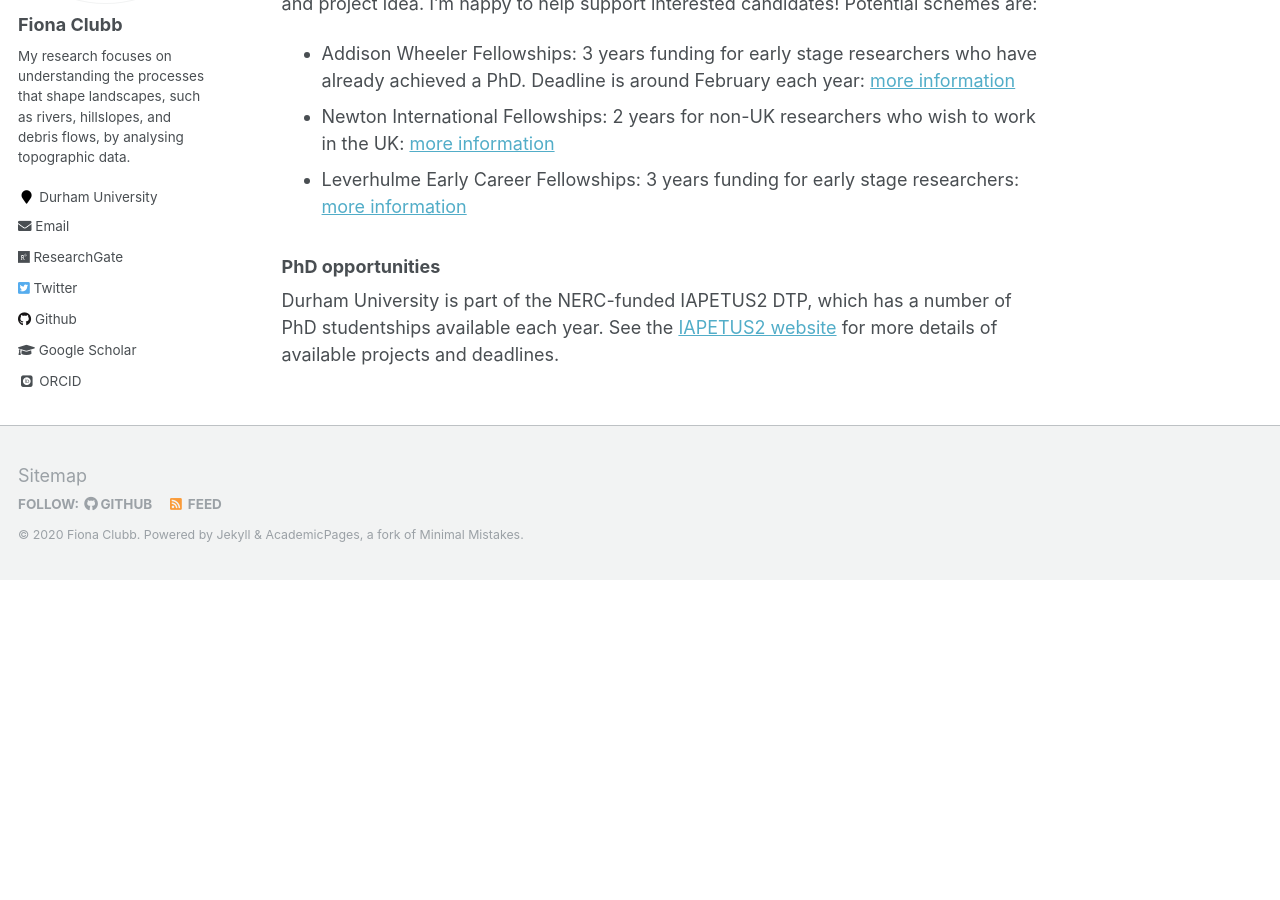
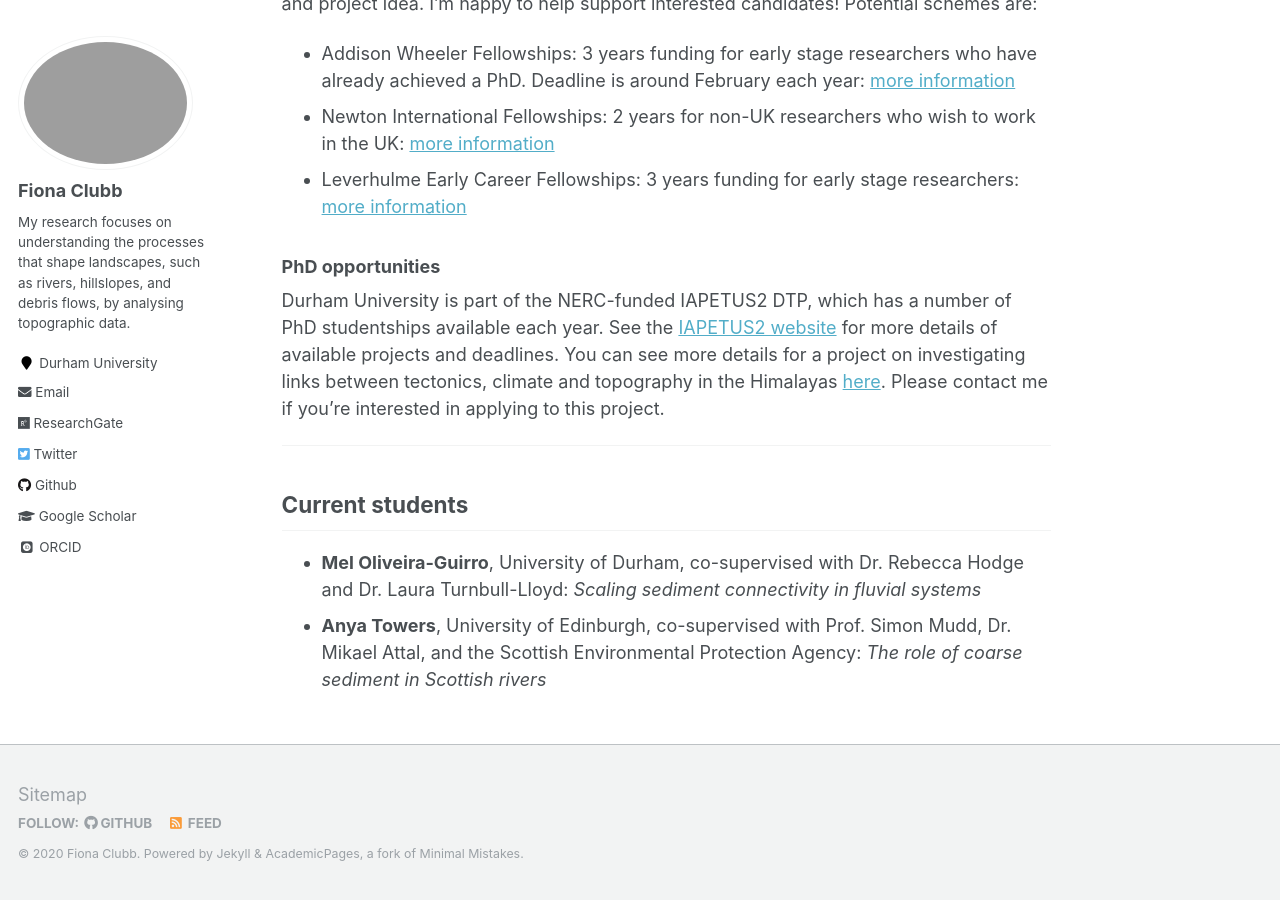
Before and after one commit to fclubb/fclubb.github.io, a Jekyll site: the page built from _pages/about.md, in a window 1280 px wide and 900 px high, scrolled down 1331 px. Built offline with Jekyll 4.4.1, drawn with Linux system fonts in a browser that asks for light colours; some web fonts are replaced; before the commit the page ends 1911 px from its top, so only the background shows below that.

Commit message:
Updating website

```diff
--- a/_pages/about.md
+++ b/_pages/about.md
@@ -35,4 +35,10 @@ There are a number of different fellowships which you can apply for to work at D
 
 ### PhD opportunities
 
-Durham University is part of the NERC-funded IAPETUS2 DTP, which has a number of PhD studentships available each year. See the [IAPETUS2 website](http://www.iapetus.ac.uk) for more details of available projects and deadlines.
+Durham University is part of the NERC-funded IAPETUS2 DTP, which has a number of PhD studentships available each year. See the [IAPETUS2 website](http://www.iapetus.ac.uk) for more details of available projects and deadlines. You can see more details for a project on investigating links between tectonics, climate and topography in the Himalayas [here](https://www.iapetus2.ac.uk/studentships/rivers-in-the-himalayas-investigating-links-between-tectonics-climate-and-topography/). Please contact me if you're interested in applying to this project.
+
+---
+## Current students
+
+* **Mel Oliveira-Guirro**, University of Durham, co-supervised with Dr. Rebecca Hodge and Dr. Laura Turnbull-Lloyd: _Scaling sediment connectivity in fluvial systems_
+* **Anya Towers**, University of Edinburgh, co-supervised with Prof. Simon Mudd, Dr. Mikael Attal, and the Scottish Environmental Protection Agency: _The role of coarse sediment in Scottish rivers_
```
Also changed, not shown: _pages/publications.md (+2 -0 lines), _pages/research.md (+1 -1 lines).
